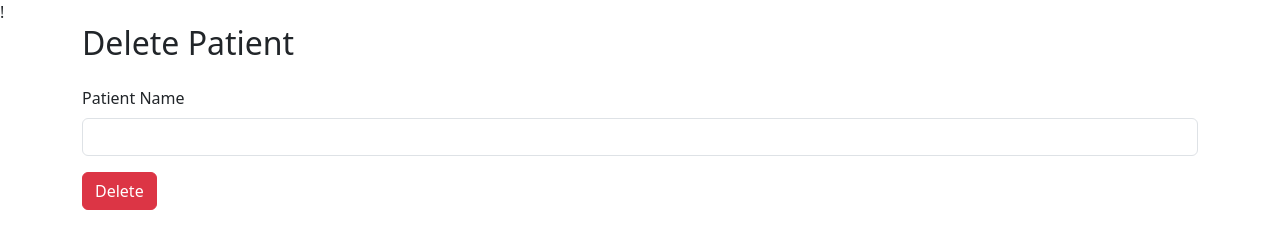
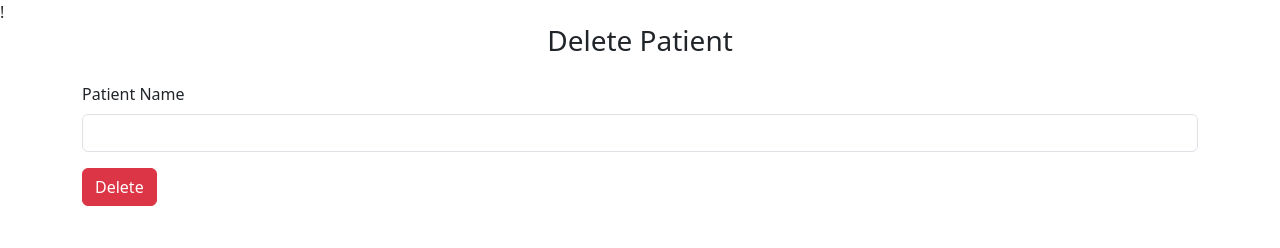
Before and after one commit to adithkrishnaor/patient-app, a plain HTML site: page delete.html in a window 1280 px wide. Drawn offline with nearby package versions, Linux system fonts and the light colour scheme.

Commit message:
view data

```diff
--- a/delete.html
+++ b/delete.html
@@ -12,7 +12,9 @@
 <body>
     <div class="container">
         <div class="row g-3">
-            <h2>Delete Patient</h2>
+            <center>
+                <h3>Delete Patient</h3>
+            </center>
             <div class="col col-12 col-sm-12 col-md-12 col-lg-12 col-xl-12 col-xxl-12">
                 <label for="" class="form-label">Patient Name</label>
                 <input type="text" class="form-control">
```
Also changed, not shown: index.html (+3 -0 lines), search.html (+3 -0 lines).
